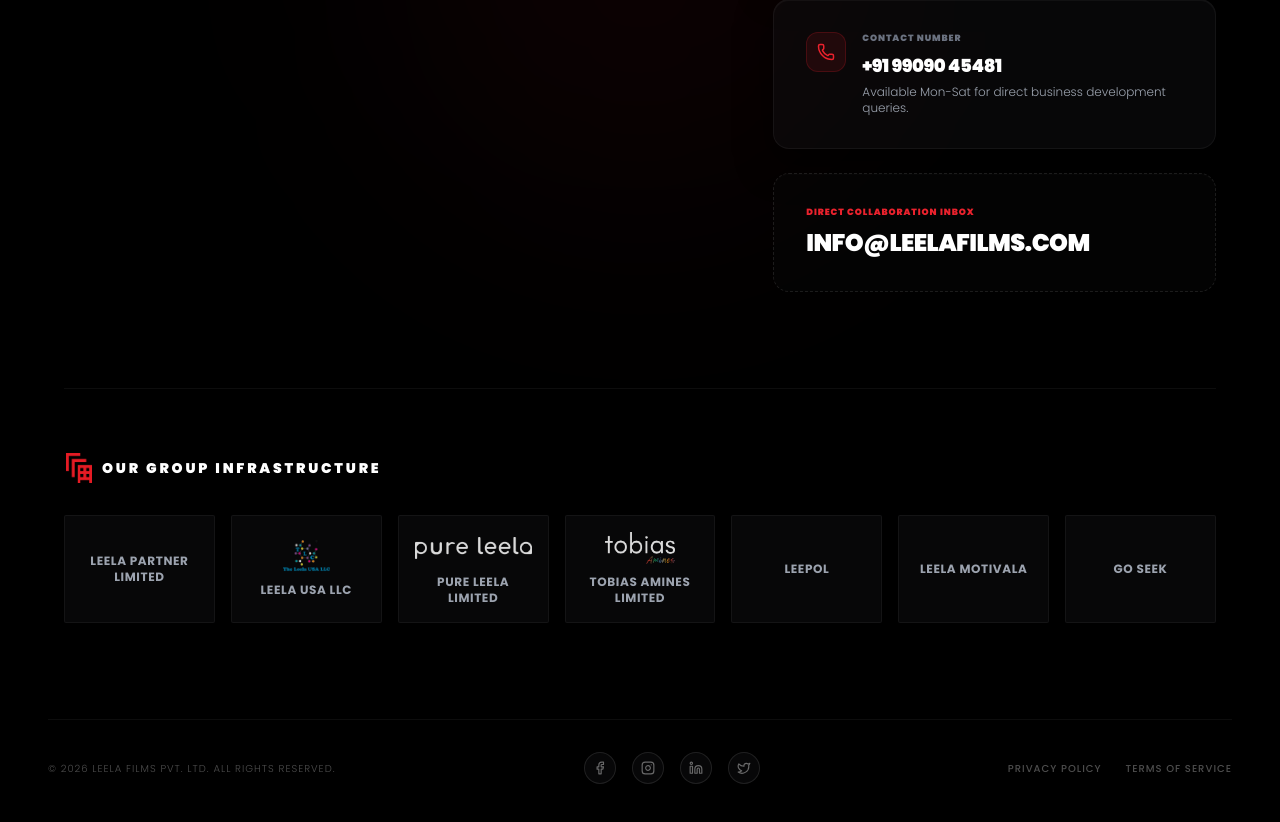
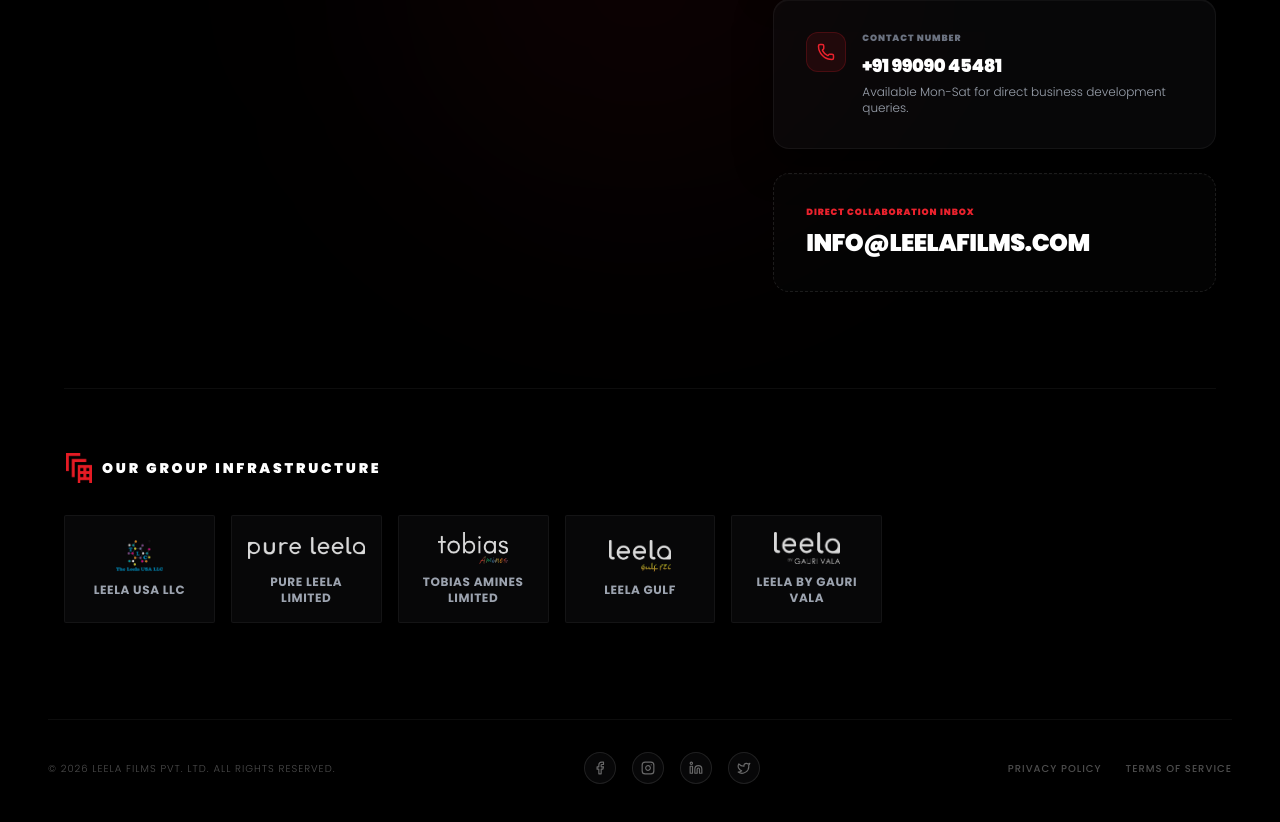
Before and after one commit to prashantgit2804/newleela, a React (Vite) app: page / in a window 1280 px wide. Shown: the part 8325-9147 px from the top of the page. Built offline with nearby package versions, Linux system fonts and the light colour scheme; no server answers.

Commit message:
Update Contact.jsx

```diff
--- a/src/sections/Contact.jsx
+++ b/src/sections/Contact.jsx
@@ -18,18 +18,19 @@
 import AminesLogo from "../assets/images/partner_logo/Amines_logo.png";
 import LeelaUSALogo from "../assets/images/partner_logo/Leela_USA_logo.png";
 import PureLeelaLogo from "../assets/images/partner_logo/Pure_Leela_logo.png";
+import gaurivala from "../assets/images/partner_logo/gaurivala.png";
+import gulf from "../assets/images/partner_logo/gulf.png";
 
 // Import API helper
 import { api } from "../utils/api";
 
 const groupInfrastructure = [
-  { name: "Leela Partner Limited" },
   { name: "Leela USA LLC", logo: LeelaUSALogo },
   { name: "Pure Leela Limited", logo: PureLeelaLogo },
   { name: "Tobias Amines Limited", logo: AminesLogo },
-  { name: "Leepol" },
-  { name: "Leela Motivala" },
-  { name: "Go seek" },
+  { name: "Leela Gulf",logo:gulf },
+  { name: "Leela by Gauri Vala", logo: gaurivala},
+
 ];
 
 const Contact = () => {
```
